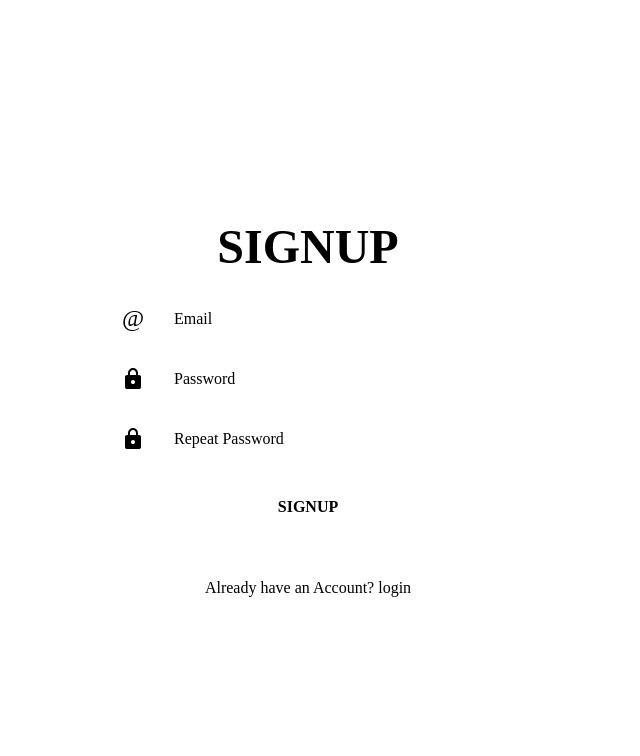
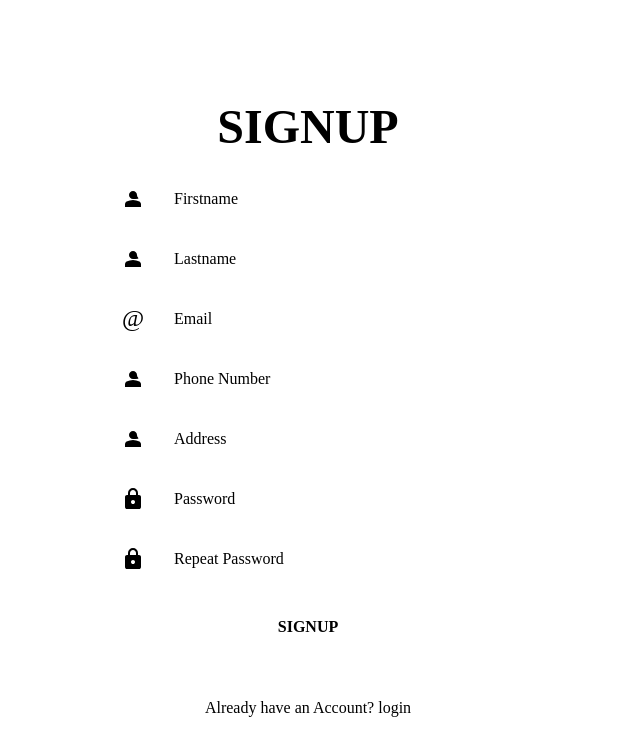
Before and after one commit to RmartV/ILoveYarn, a Vue app in the folder vue-project/: page /signup in a window 1280 px wide. Shown: the top 756 px of the page, without its empty margins (0-640 px from the left). Built offline with nearby package versions, Linux system fonts and the light colour scheme.

Commit message:
returned sign up data

```diff
--- a/vue-project/src/components/Signup.vue
+++ b/vue-project/src/components/Signup.vue
@@ -3,6 +3,30 @@
     <h1>Signup</h1>
     <p id="error-message">{{ errorMessage }}</p>
     <form @submit.prevent="signUp">
+      <div :class="{ incorrect: hasError }">
+        <label for="firstname-input">
+          <svg xmlns="http://www.w3.org/2000/svg" height="24" viewBox="0 -960 960 960" width="24"><path d="M480-480q-66 0-113-47t-47-113q0-66 47-113t113-47q66 0 113 47t47 113q0 66 47 113t-113 47ZM160-160v-112q0-34 17.5-62.5T224-378q62-31 126-46.5T480-440q66 0 130 15.5T736-378q29 15 46.5 43.5T800-272v112H160Z"/></svg>
+        </label>
+        <input
+          type="text"
+          v-model="firstname"
+          id="firstname-input"
+          placeholder="Firstname"
+          required
+        >
+      </div>
+      <div :class="{ incorrect: hasError }">
+        <label for="lastname-input">
+          <svg xmlns="http://www.w3.org/2000/svg" height="24" viewBox="0 -960 960 960" width="24"><path d="M480-480q-66 0-113-47t-47-113q0-66 47-113t113-47q66 0 113 47t47 113q0 66 47 113t-113 47ZM160-160v-112q0-34 17.5-62.5T224-378q62-31 126-46.5T480-440q66 0 130 15.5T736-378q29 15 46.5 43.5T800-272v112H160Z"/></svg>
+        </label>
+        <input
+          type="text"
+          v-model="lastname"
+          id="lastname-input"
+          placeholder="Lastname"
+          required
+        >
+      </div>
       <div :class="{ incorrect: hasError }">
         <label for="email-input">
           <span>@</span>
@@ -13,6 +37,28 @@
           id="email-input"
           placeholder="Email"
           required
+        >
+      </div>
+      <div :class="{ incorrect: hasError }">
+        <label for="phonenum-input">
+          <svg xmlns="http://www.w3.org/2000/svg" height="24" viewBox="0 -960 960 960" width="24"><path d="M480-480q-66 0-113-47t-47-113q0-66 47-113t113-47q66 0 113 47t47 113q0 66 47 113t-113 47ZM160-160v-112q0-34 17.5-62.5T224-378q62-31 126-46.5T480-440q66 0 130 15.5T736-378q29 15 46.5 43.5T800-272v112H160Z"/></svg>
+        </label>
+        <input
+          type="text"
+          v-model="phoneNum"
+          id="phonenum-input"
+          placeholder="Phone Number"
+        >
+      </div>
+      <div :class="{ incorrect: hasError }">
+        <label for="address-input">
+          <svg xmlns="http://www.w3.org/2000/svg" height="24" viewBox="0 -960 960 960" width="24"><path d="M480-480q-66 0-113-47t-47-113q0-66 47-113t113-47q66 0 113 47t47 113q0 66 47 113t-113 47ZM160-160v-112q0-34 17.5-62.5T224-378q62-31 126-46.5T480-440q66 0 130 15.5T736-378q29 15 46.5 43.5T800-272v112H160Z"/></svg>
+        </label>
+        <input
+          type="text"
+          v-model="address"
+          id="address-input"
+          placeholder="Address"
         >
       </div>
       <div :class="{ incorrect: hasError }">
@@ -55,7 +101,11 @@ import { useRouter } from 'vue-router';
 export default {
   setup() {
     const router = useRouter();
+    const firstname = ref("");
+    const lastname = ref("");
     const email = ref("");
+    const phoneNum = ref("");
+    const address = ref("");
     const password = ref("");
     const repeatPassword = ref("");
     const errorMessage = ref("");
@@ -82,8 +132,24 @@ export default {
         if (error) throw error;
         if (!data.user) throw new Error("Signup failed, please try again.");
 
-        // Redirect to profile setup page
-        router.push('/profile-setup');
+        // Insert user details into the UserInfo table
+        const { error: insertError } = await supabase
+          .from("userinfo")
+          .insert([
+            {
+              userinfo_fname: firstname.value,
+              userinfo_lname: lastname.value,
+              userinfo_email: email.value,
+              userinfo_phoneNum: phoneNum.value,
+              userinfo_address: address.value,
+              userinfo_password: password.value,
+            },
+          ]);
+
+        if (insertError) throw insertError;
+
+        alert("Signup successful! Please check your email for confirmation.");
+        router.push('/login');
       } catch (err) {
         console.error("Signup error:", err);
         errorMessage.value = err.message;
@@ -93,7 +159,11 @@ export default {
     };
 
     return {
+      firstname,
+      lastname,
       email,
+      phoneNum,
+      address,
       password,
       repeatPassword,
       signUp,
@@ -104,6 +174,7 @@ export default {
   },
 };
 </script>
+
 
 <style scoped>
 @import url('https://fonts.googleapis.com/css2?family=Poppins:ital,wght@0,100;0,200;0,300;0,400;0,500;0,600;0,700;0,800;0,900;1,100;1,200;1,300;1,400;1,500;1,600;1,700;1,800;1,900&display=swap');
```
